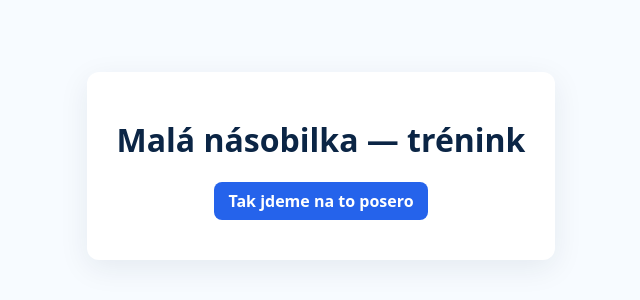
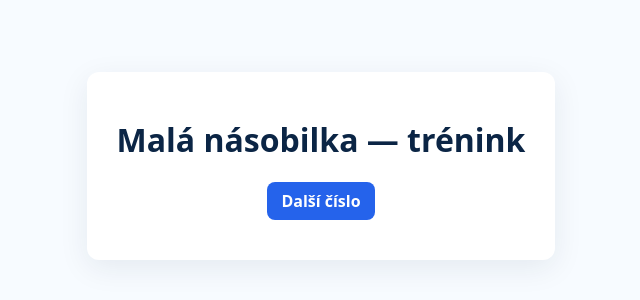
Before and after one commit to OdwarM/nasobilka, a plain HTML site: page index.html in a window 1280 px wide. Shown: the part 234-534 px from the top of the page, without its empty margins (319-959 px from the left). Drawn offline with Linux system fonts and the light colour scheme.

```diff
--- a/index.html
+++ b/index.html
@@ -92,7 +92,7 @@
   <div class="card" role="main" aria-labelledby="title">
     <h1 id="title">Malá násobilka — trénink</h1>
 
-    <a id="startLink" href="#" role="button">Tak jdeme na to posero</a>
+    <a id="startLink" href="#" role="button">Další číslo</a>
 
     <div id="exerciseArea" aria-live="polite" style="display:none;">
       <div class="problem" id="problemText" aria-atomic="true"></div>
```
